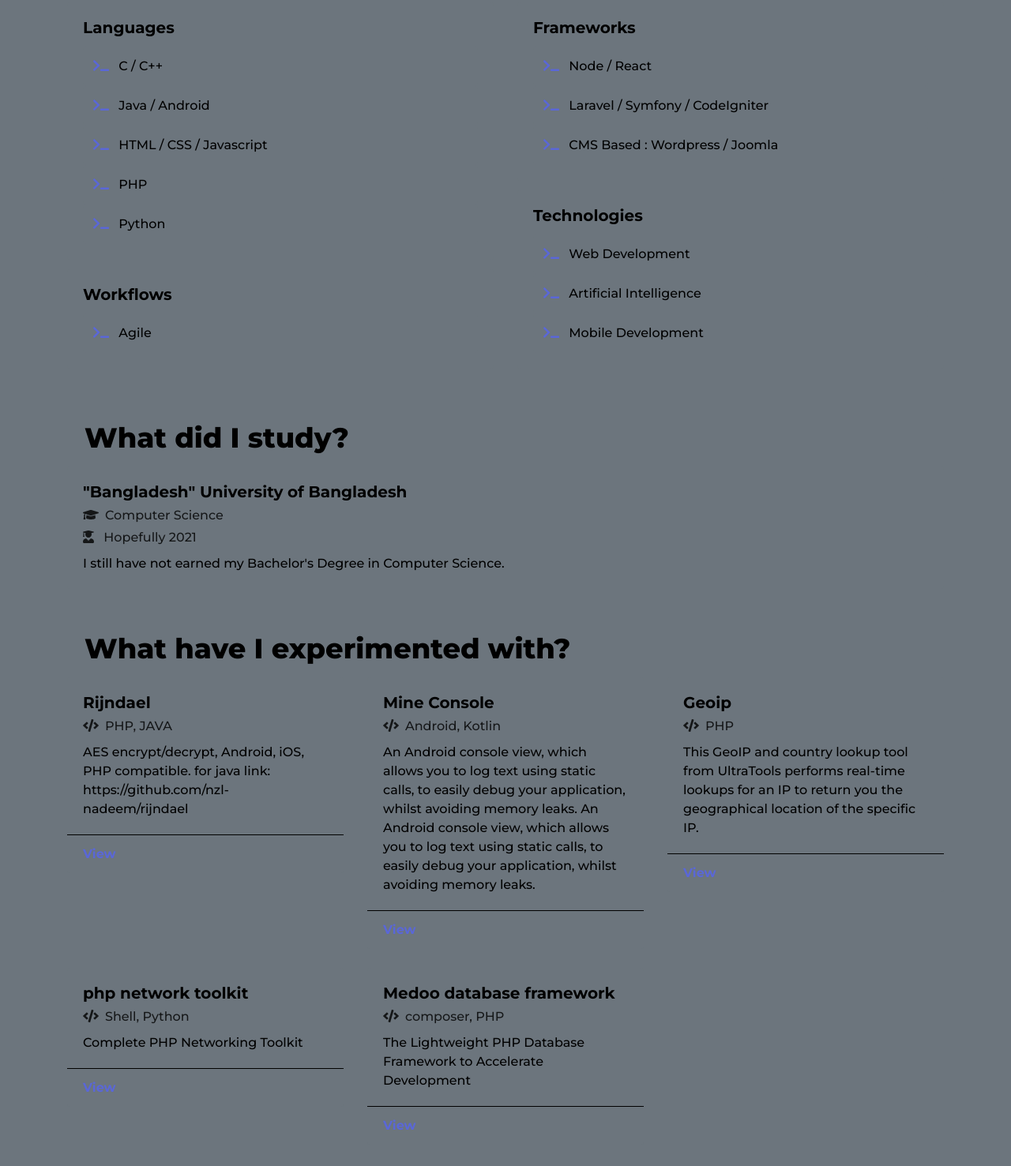
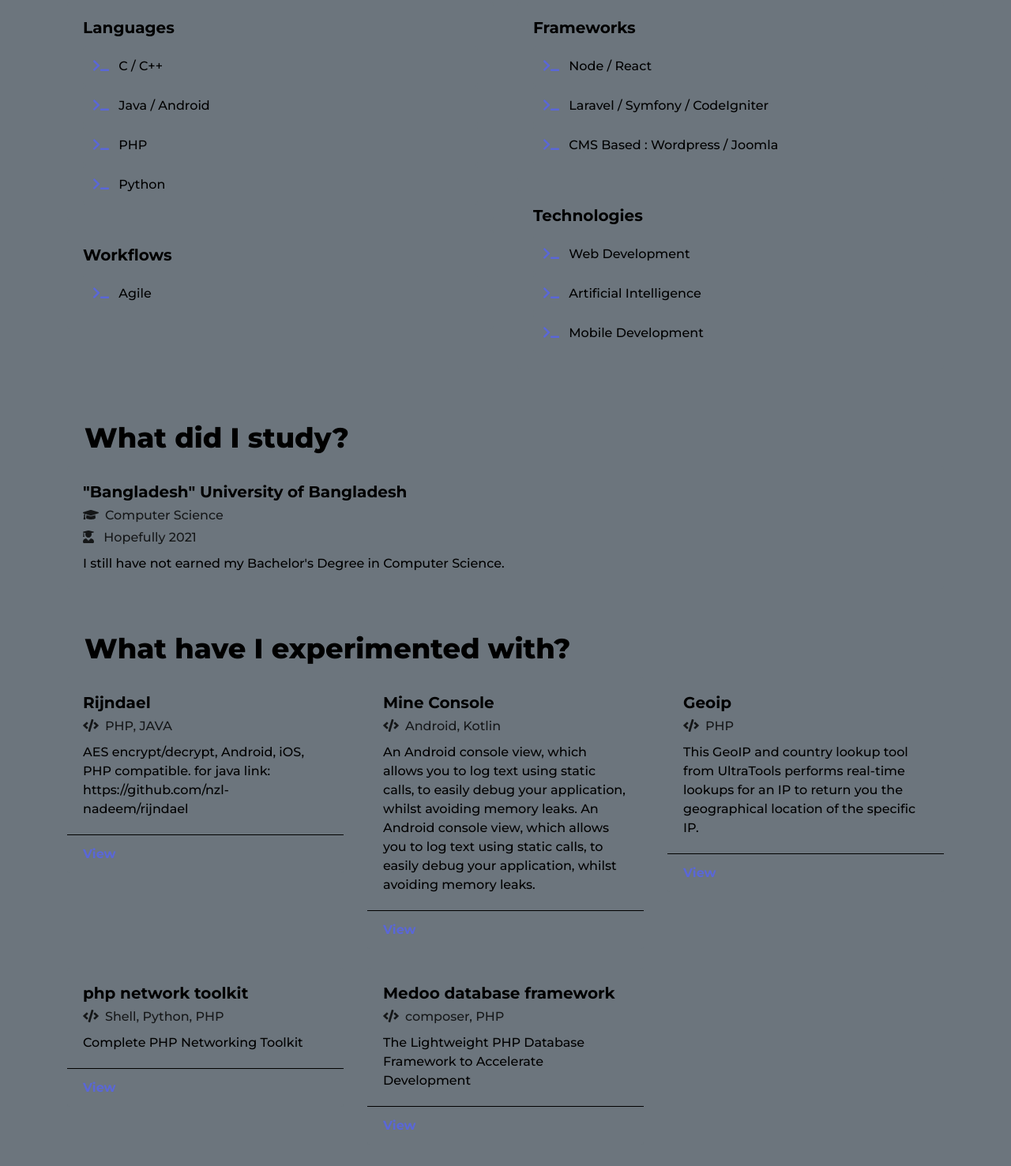
Before and after one commit to nzl-nadeem/nazrul.dev, a Gatsby site: page / in a window 1280 px wide. Shown: the part 1244-2721 px from the top of the page at 79% size. Built offline with nearby package versions, Linux system fonts and the light colour scheme; Gatsby itself is replaced by a stand-in of ours.

Commit message:
change conten lang

```diff
--- a/src/components/content.js
+++ b/src/components/content.js
@@ -93,13 +93,7 @@ export default class Content extends Component {
                               />{" "}
                               Java / Android
                             </div>
-                            <div className="card-item">
-                              <FontAwesomeIcon
-                                icon={faTerminal}
-                                className="mr-2 item-icon"
-                              />{" "}
-                              HTML / CSS / Javascript
-                            </div>
+
                             <div className="card-item">
                               <FontAwesomeIcon
                                 icon={faTerminal}
--- a/src/data/projects.json
+++ b/src/data/projects.json
@@ -19,7 +19,7 @@
   },
   {
     "project": "php network toolkit",
-    "language": "Shell, Python",
+    "language": "Shell, Python, PHP",
     "description": "Complete PHP Networking Toolkit",
     "link": "https://github.com/nzl-nadeem/php-network-toolkit"
   },
```
